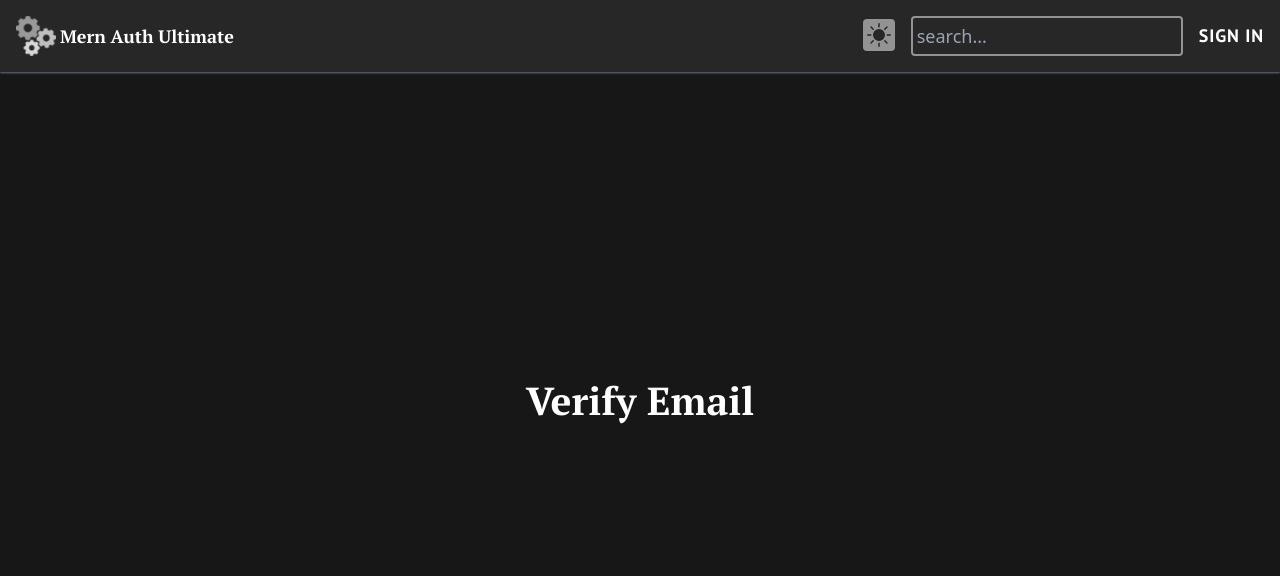
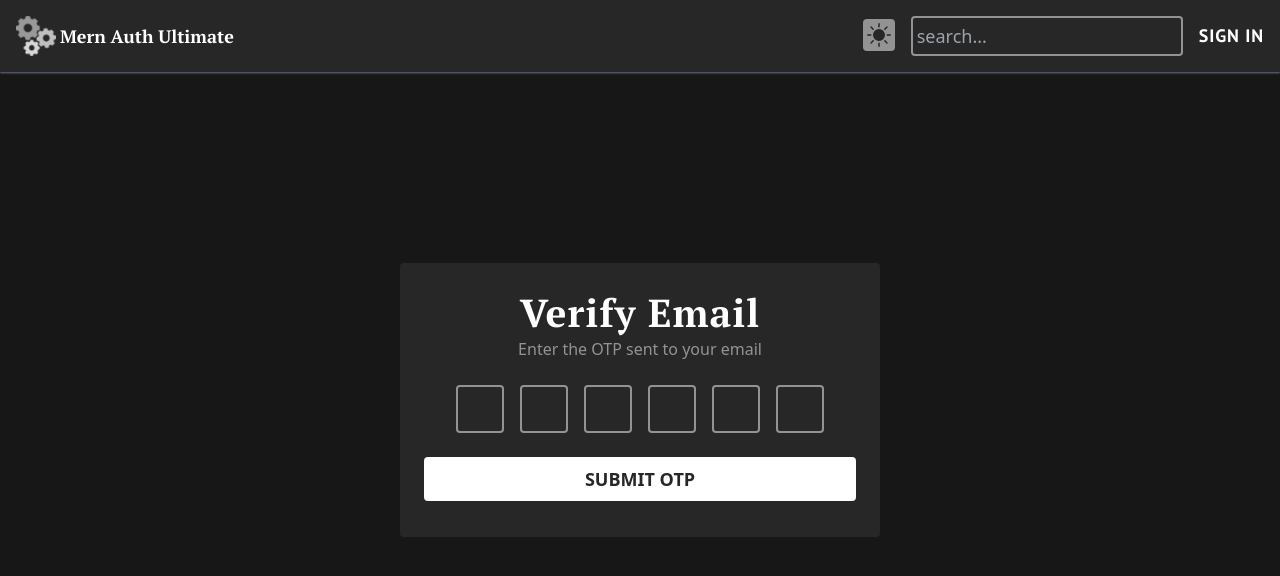
Before and after one commit to MAbdurahman/mern-auth-ultimate, a React (Create React App) app in the folder frontend/: page /auth/verify-email in a window 1280 px wide. Shown: the top 576 px of the page. Built offline with nearby package versions, Linux system fonts and the light colour scheme; a web font is replaced by a local one.

Commit message:
Add structure and styles for components/auth/VerifyEmail.jsx

```diff
--- a/frontend/src/components/auth/VerifyEmail.jsx
+++ b/frontend/src/components/auth/VerifyEmail.jsx
@@ -1,8 +1,37 @@
+import React, {useState} from 'react';
+import Container from '../Container';
+import Title from '../Title';
+import FormInput from '../forms/FormInput';
+import SubmitButton from '../forms/SubmitButton';
+import CustomLink from '../CustomLink';
+
+const OTP_LENGTH = 6;
 export default function VerifyEmail() {
+   const [OTP, setOTP] = useState(new Array(OTP_LENGTH).fill(""));
    return (
-      <div
-         className="fixed inset-0 bg-primary -z-10 flex justify-center items-center">
-         <h2 className="text-white">Verify Email</h2>
+      <div className="fixed inset-0 bg-primary -z-10 flex justify-center items-center">
+         <Container>
+            <form className="bg-secondary rounded p-6 min-w-30 space-y-6 pb-9">
+               <section>
+                  <Title>Verify Email</Title>
+                  <p className="text-center text-dark-subtle">
+                     Enter the OTP sent to your email
+                  </p>
+               </section>
+               <section className="flex justify-center items-center space-x-4">
+                  {OTP.map((_, index) => {
+                     return (
+                        <input
+                           key={index}
+                           type="number"
+                           className="w-12 h-12 border-2 border-dark-subtle focus:border-white rounded bg-transparent outline-none text-center text-white font-semibold text-2xl"
+                        />
+                     );
+                  })}
+               </section>
+               <SubmitButton value="Submit OTP"/>
+            </form>
+         </Container>
       </div>
    )
 }
--- a/frontend/src/index.css
+++ b/frontend/src/index.css
@@ -34,6 +34,20 @@
 
    h5 {
       font-size: 1.25rem;
+   }
+
+   /* Chrome, Safari, Edge, Opera */
+   input::-webkit-outer-spin-button,
+   input::-webkit-inner-spin-button {
+      -webkit-appearance: none;
+      margin: 0;
+      @apply font-monospace;
+   }
+
+   /* Firefox */
+   input[type=number] {
+      -moz-appearance: textfield;
+      @apply font-monospace;
    }
 }
 
```
